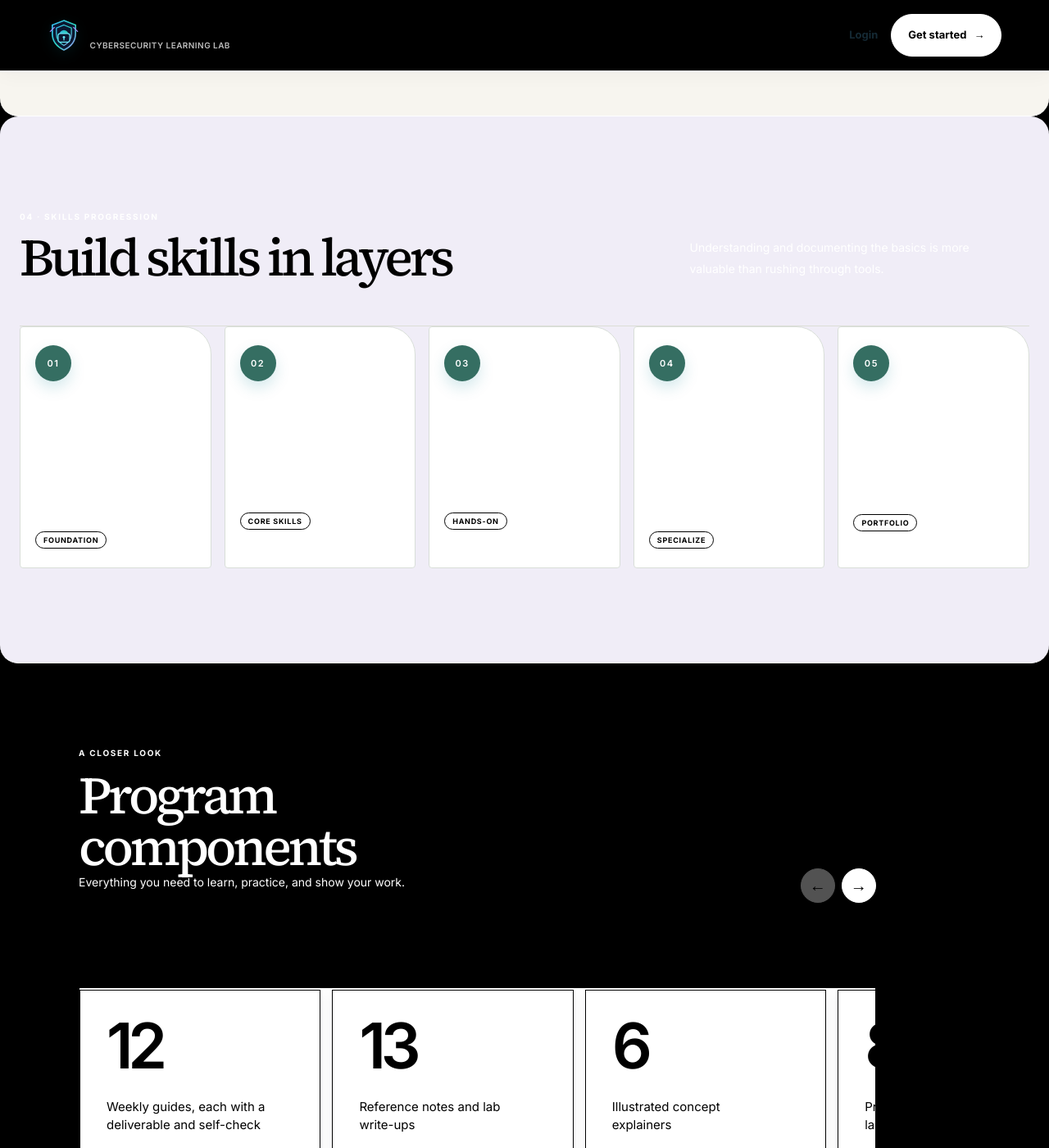
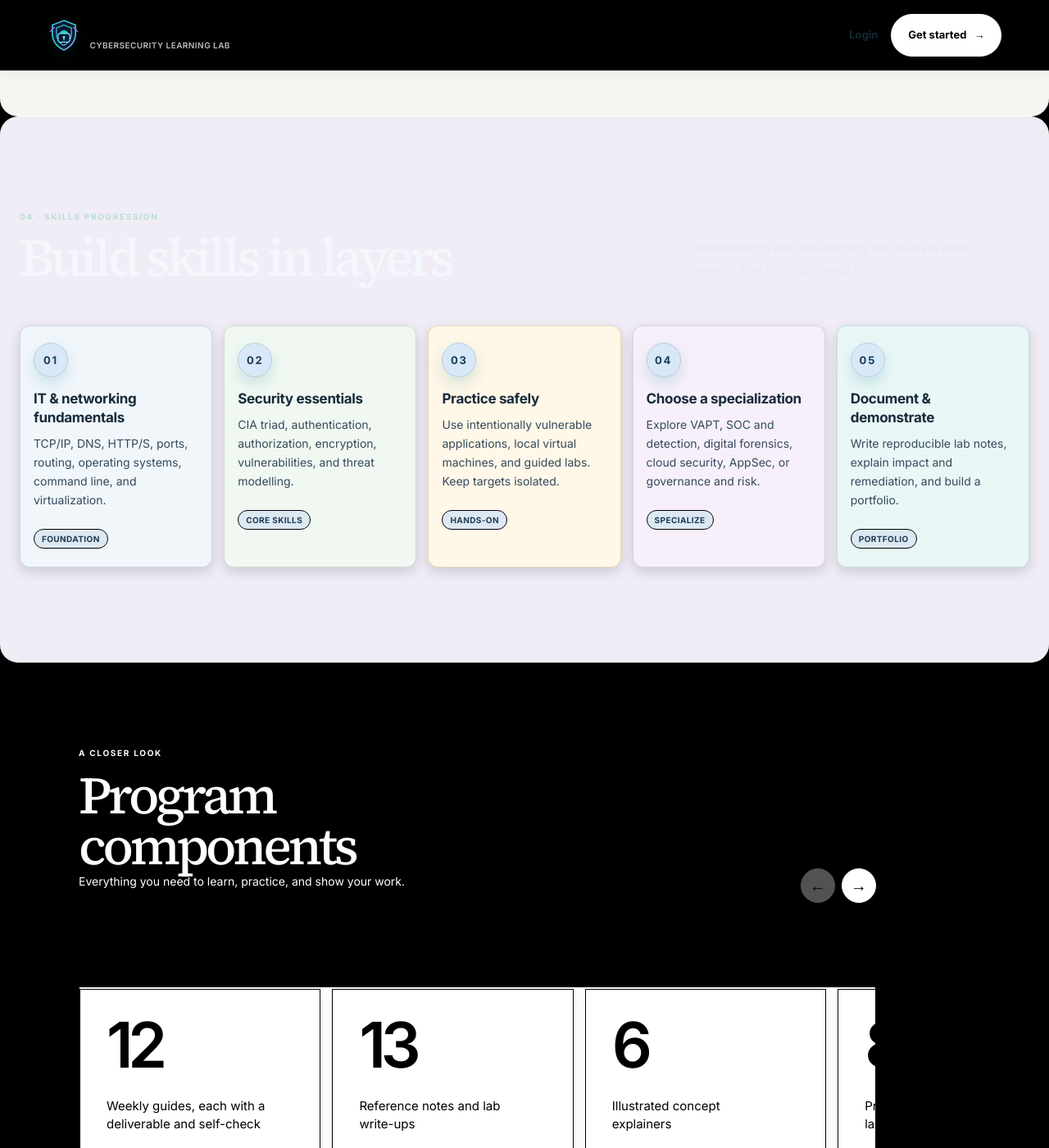
Before and after one commit to Learning-No/Cybersecurity-Learning-Lab, a Jekyll site: the page built from index.html, in a window 1280 px wide and 1400 px high, scrolled down 1424 px. Shown: the whole window at 82% size. Built offline with Jekyll 4.4.1, drawn with Linux system fonts in a browser that asks for light colours.

Commit message:
Fix Skills Progression visibility and pastel colors
* Improve skills progression section contrast and pastel cards

* Add accessible pastel styling for skills progression

* Load skills progression contrast stylesheet

```diff
--- a/_layouts/default.html
+++ b/_layouts/default.html
@@ -12,6 +12,7 @@
 <link rel="stylesheet" href="https://fonts.googleapis.com/css2?family=Inter:wght@400;500;600;700&family=Source+Serif+4:ital,opsz,wght@0,8..60,500;0,8..60,600;0,8..60,700;1,8..60,500;1,8..60,600&display=swap">
 <link rel="stylesheet" href="{{ '/assets/css/executive.css' | relative_url }}?v=20261028-dropdown-overlay4">
 <link rel="stylesheet" href="{{ '/assets/css/novel.css' | relative_url }}?v=20261030-contrast-audit3">
+<link rel="stylesheet" href="{{ '/assets/css/skills-progression.css' | relative_url }}?v=20261028-pastel1">
 </head>
 <body id="top">
 <a class="skip-link" href="#main-content">Skip to main content</a>
--- a/assets/css/executive.css
+++ b/assets/css/executive.css
@@ -2141,3 +2141,80 @@ input::placeholder, textarea::placeholder { color: #555 !important; opacity: 1;
   color: #fff !important;
 }
 .breadcrumbs, .breadcrumbs a, .page-actions { color: #fff !important; }
+
+
+/* Skills progression visibility fix: light pastel cards with high-contrast text. */
+#career-roadmap {
+  color: #172b3a !important;
+}
+#career-roadmap .section-head h2 {
+  color: #f4f7fb !important;
+}
+#career-roadmap .section-head > p {
+  color: #e1eaf2 !important;
+}
+#career-roadmap .section-head .eyebrow {
+  color: #b8e0d2 !important;
+}
+#career-roadmap .stages {
+  display: grid;
+  grid-template-columns: repeat(5, minmax(0, 1fr));
+  gap: 14px;
+  border: 0;
+}
+#career-roadmap .stages article {
+  min-width: 0;
+  padding: 20px 16px 22px;
+  background: #f1f6fb !important;
+  color: #172b3a !important;
+  border: 1px solid #cbd9e6 !important;
+  border-radius: 12px;
+  box-shadow: 0 5px 16px rgba(0,0,0,.16);
+}
+#career-roadmap .stages article:nth-child(2) { background: #f1f8f2 !important; border-color: #c9dfce !important; }
+#career-roadmap .stages article:nth-child(3) { background: #fff7e8 !important; border-color: #ead8ae !important; }
+#career-roadmap .stages article:nth-child(4) { background: #f7f0fb !important; border-color: #ddcce9 !important; }
+#career-roadmap .stages article:nth-child(5) { background: #eaf7f7 !important; border-color: #c2e1e0 !important; }
+#career-roadmap .stages article > b {
+  display: grid;
+  place-items: center;
+  width: 42px;
+  height: 42px;
+  margin-bottom: 15px;
+  border-radius: 50%;
+  background: #d8e8f6 !important;
+  color: #173c5a !important;
+  border: 1px solid #b7cfe3;
+  font-size: 13px;
+  font-weight: 800;
+}
+#career-roadmap .stages article h3 {
+  color: #172b3a !important;
+  font-size: clamp(17px, 1.2vw, 20px);
+  line-height: 1.35;
+  font-weight: 750;
+  letter-spacing: -.02em;
+}
+#career-roadmap .stages article p {
+  color: #34495b !important;
+  font-size: 14px;
+  line-height: 1.65;
+}
+#career-roadmap .stages .tag {
+  display: inline-block;
+  padding: 6px 9px;
+  border-radius: 999px;
+  background: #dce8f2 !important;
+  color: #203c53 !important;
+  font-size: 10px;
+  font-weight: 750;
+  letter-spacing: .04em;
+}
+@media (max-width: 1080px) {
+  #career-roadmap .stages { grid-template-columns: repeat(3, minmax(0, 1fr)); }
+}
+@media (max-width: 700px) {
+  #career-roadmap .stages { grid-template-columns: 1fr; gap: 12px; }
+  #career-roadmap .stages article { padding: 18px; }
+  #career-roadmap .stages article h3 { font-size: 20px; }
+}
--- /dev/null
+++ b/assets/css/skills-progression.css
@@ -0,0 +1,38 @@
+/* Homepage skills progression: soft pastel cards and readable contrast. */
+#career-roadmap { color:#172b3a !important; }
+#career-roadmap .section-head h2 { color:#f4f7fb !important; }
+#career-roadmap .section-head > p { color:#e1eaf2 !important; }
+#career-roadmap .section-head .eyebrow { color:#b8e0d2 !important; }
+#career-roadmap .stages {
+  display:grid; grid-template-columns:repeat(5,minmax(0,1fr)); gap:14px; border:0;
+}
+#career-roadmap .stages article {
+  min-width:0; padding:20px 16px 22px; background:#f1f6fb !important;
+  color:#172b3a !important; border:1px solid #cbd9e6 !important;
+  border-radius:12px; box-shadow:0 5px 16px rgba(0,0,0,.16);
+}
+#career-roadmap .stages article:nth-child(2) { background:#f1f8f2 !important; border-color:#c9dfce !important; }
+#career-roadmap .stages article:nth-child(3) { background:#fff7e8 !important; border-color:#ead8ae !important; }
+#career-roadmap .stages article:nth-child(4) { background:#f7f0fb !important; border-color:#ddcce9 !important; }
+#career-roadmap .stages article:nth-child(5) { background:#eaf7f7 !important; border-color:#c2e1e0 !important; }
+#career-roadmap .stages article > b {
+  display:grid; place-items:center; width:42px; height:42px; margin-bottom:15px;
+  border-radius:50%; background:#d8e8f6 !important; color:#173c5a !important;
+  border:1px solid #b7cfe3; font-size:13px; font-weight:800;
+}
+#career-roadmap .stages article h3 {
+  color:#172b3a !important; font-size:clamp(17px,1.2vw,20px);
+  line-height:1.35; font-weight:750; letter-spacing:-.02em;
+}
+#career-roadmap .stages article p { color:#34495b !important; font-size:14px; line-height:1.65; }
+#career-roadmap .stages .tag {
+  display:inline-block; padding:6px 9px; border-radius:999px;
+  background:#dce8f2 !important; color:#203c53 !important;
+  font-size:10px; font-weight:750; letter-spacing:.04em;
+}
+@media (max-width:1080px) { #career-roadmap .stages { grid-template-columns:repeat(3,minmax(0,1fr)); } }
+@media (max-width:700px) {
+  #career-roadmap .stages { grid-template-columns:1fr; gap:12px; }
+  #career-roadmap .stages article { padding:18px; }
+  #career-roadmap .stages article h3 { font-size:20px; }
+}
```
